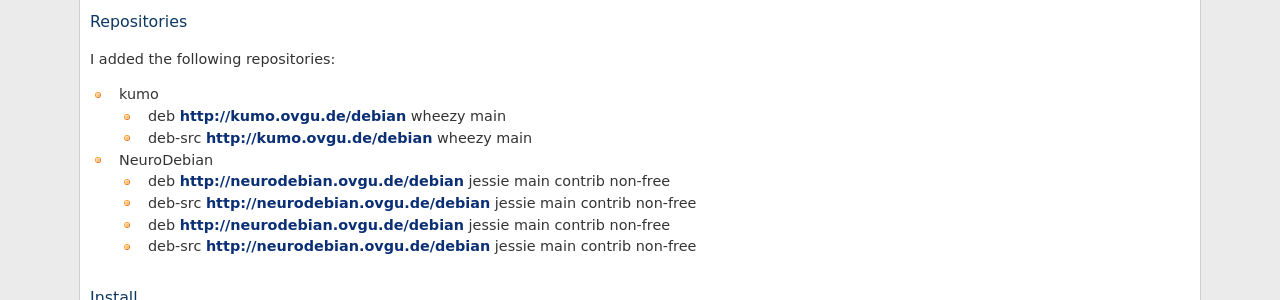
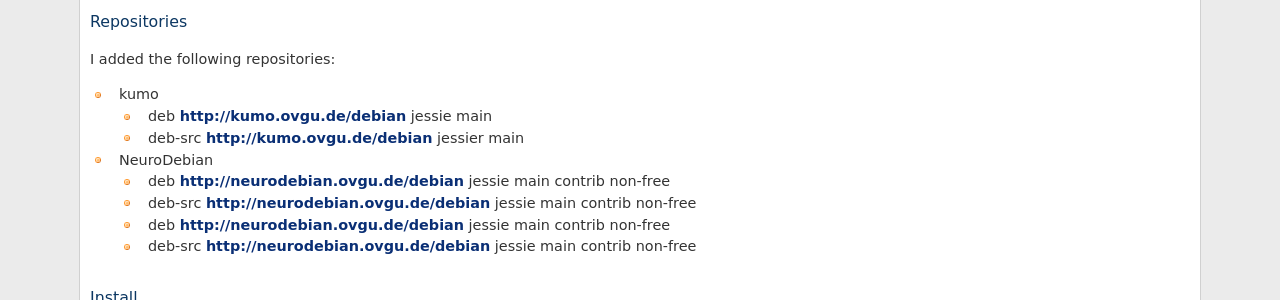
Before and after one commit to psychoinformatics-de/ipsy-docs, a Sphinx documentation site: the page built from source/internal/labs/behavioral_setup.rst, in a window 1280 px wide. Shown: the part 646-946 px from the top of the page. Built offline with Sphinx 7.4.7, drawn with Linux system fonts in a browser that asks for light colours; formulas are drawn with MathJax 3; pages that are not in the unit, such as notebooks, are missing from menus.

Commit message:
Update lab docs

```diff
--- a/source/internal/labs/behavioral_setup.rst
+++ b/source/internal/labs/behavioral_setup.rst
@@ -40,8 +40,8 @@
 
 * kumo
 
-  * deb http://kumo.ovgu.de/debian wheezy main
-  * deb-src http://kumo.ovgu.de/debian wheezy main
+  * deb http://kumo.ovgu.de/debian jessie main
+  * deb-src http://kumo.ovgu.de/debian jessier main
 * NeuroDebian
 
   * deb http://neurodebian.ovgu.de/debian jessie main contrib non-free
```
